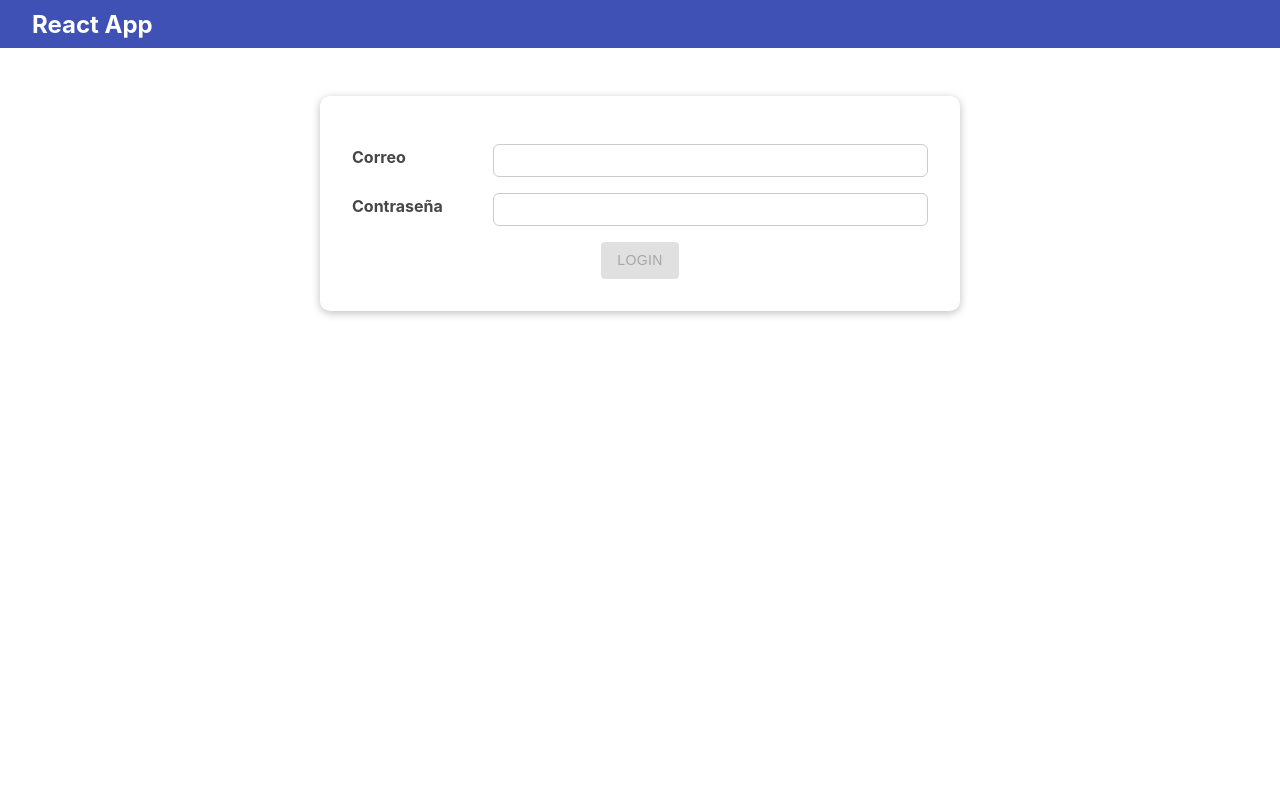
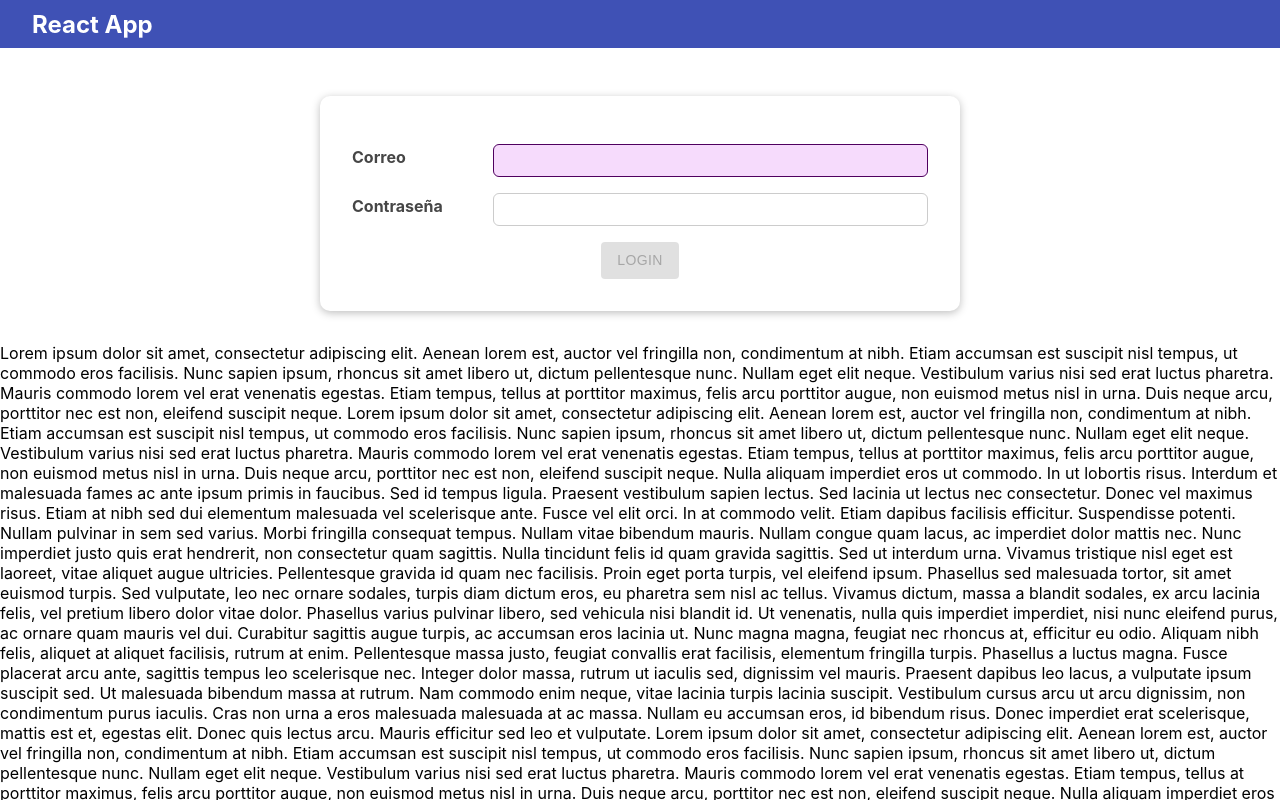
Before and after one commit to DanyDolphin/fundamentos-react, a React (Create React App) app in the folder Proyecto-Inicial/: page / in a window 1280 px wide. Shown: the top 800 px of the page. Built offline with nearby package versions, Linux system fonts and the light colour scheme.

Commit message:
limpieza de useEffectr

```diff
--- a/Proyecto-Inicial/src/App.js
+++ b/Proyecto-Inicial/src/App.js
@@ -28,6 +28,34 @@ function App() {
       <main>
         {!isLoggedIn && <Login onLogin={loginHandler} />}
         {isLoggedIn && <Home onLogout={logoutHandler} />}
+        <p>
+        Lorem ipsum dolor sit amet, consectetur adipiscing elit. Aenean lorem est, auctor vel fringilla non, condimentum at nibh. Etiam accumsan est suscipit nisl tempus, ut commodo eros facilisis. Nunc sapien ipsum, rhoncus sit amet libero ut, dictum pellentesque nunc. Nullam eget elit neque. Vestibulum varius nisi sed erat luctus pharetra. Mauris commodo lorem vel erat venenatis egestas. Etiam tempus, tellus at porttitor maximus, felis arcu porttitor augue, non euismod metus nisl in urna. Duis neque arcu, porttitor nec est non, eleifend suscipit neque.
+        Lorem ipsum dolor sit amet, consectetur adipiscing elit. Aenean lorem est, auctor vel fringilla non, condimentum at nibh. Etiam accumsan est suscipit nisl tempus, ut commodo eros facilisis. Nunc sapien ipsum, rhoncus sit amet libero ut, dictum pellentesque nunc. Nullam eget elit neque. Vestibulum varius nisi sed erat luctus pharetra. Mauris commodo lorem vel erat venenatis egestas. Etiam tempus, tellus at porttitor maximus, felis arcu porttitor augue, non euismod metus nisl in urna. Duis neque arcu, porttitor nec est non, eleifend suscipit neque.
+
+Nulla aliquam imperdiet eros ut commodo. In ut lobortis risus. Interdum et malesuada fames ac ante ipsum primis in faucibus. Sed id tempus ligula. Praesent vestibulum sapien lectus. Sed lacinia ut lectus nec consectetur. Donec vel maximus risus.
+
+Etiam at nibh sed dui elementum malesuada vel scelerisque ante. Fusce vel elit orci. In at commodo velit. Etiam dapibus facilisis efficitur. Suspendisse potenti. Nullam pulvinar in sem sed varius. Morbi fringilla consequat tempus. Nullam vitae bibendum mauris. Nullam congue quam lacus, ac imperdiet dolor mattis nec. Nunc imperdiet justo quis erat hendrerit, non consectetur quam sagittis. Nulla tincidunt felis id quam gravida sagittis. Sed ut interdum urna. Vivamus tristique nisl eget est laoreet, vitae aliquet augue ultricies. Pellentesque gravida id quam nec facilisis.
+
+Proin eget porta turpis, vel eleifend ipsum. Phasellus sed malesuada tortor, sit amet euismod turpis. Sed vulputate, leo nec ornare sodales, turpis diam dictum eros, eu pharetra sem nisl ac tellus. Vivamus dictum, massa a blandit sodales, ex arcu lacinia felis, vel pretium libero dolor vitae dolor. Phasellus varius pulvinar libero, sed vehicula nisi blandit id. Ut venenatis, nulla quis imperdiet imperdiet, nisi nunc eleifend purus, ac ornare quam mauris vel dui. Curabitur sagittis augue turpis, ac accumsan eros lacinia ut. Nunc magna magna, feugiat nec rhoncus at, efficitur eu odio. Aliquam nibh felis, aliquet at aliquet facilisis, rutrum at enim. Pellentesque massa justo, feugiat convallis erat facilisis, elementum fringilla turpis.
+
+Phasellus a luctus magna. Fusce placerat arcu ante, sagittis tempus leo scelerisque nec. Integer dolor massa, rutrum ut iaculis sed, dignissim vel mauris. Praesent dapibus leo lacus, a vulputate ipsum suscipit sed. Ut malesuada bibendum massa at rutrum. Nam commodo enim neque, vitae lacinia turpis lacinia suscipit. Vestibulum cursus arcu ut arcu dignissim, non condimentum purus iaculis. Cras non urna a eros malesuada malesuada at ac massa. Nullam eu accumsan eros, id bibendum risus. Donec imperdiet erat scelerisque, mattis est et, egestas elit. Donec quis lectus arcu. Mauris efficitur sed leo et vulputate.
+Lorem ipsum dolor sit amet, consectetur adipiscing elit. Aenean lorem est, auctor vel fringilla non, condimentum at nibh. Etiam accumsan est suscipit nisl tempus, ut commodo eros facilisis. Nunc sapien ipsum, rhoncus sit amet libero ut, dictum pellentesque nunc. Nullam eget elit neque. Vestibulum varius nisi sed erat luctus pharetra. Mauris commodo lorem vel erat venenatis egestas. Etiam tempus, tellus at porttitor maximus, felis arcu porttitor augue, non euismod metus nisl in urna. Duis neque arcu, porttitor nec est non, eleifend suscipit neque.
+
+Nulla aliquam imperdiet eros ut commodo. In ut lobortis risus. Interdum et malesuada fames ac ante ipsum primis in faucibus. Sed id tempus ligula. Praesent vestibulum sapien lectus. Sed lacinia ut lectus nec consectetur. Donec vel maximus risus.
+
+Etiam at nibh sed dui elementum malesuada vel scelerisque ante. Fusce vel elit orci. In at commodo velit. Etiam dapibus facilisis efficitur. Suspendisse potenti. Nullam pulvinar in sem sed varius. Morbi fringilla consequat tempus. Nullam vitae bibendum mauris. Nullam congue quam lacus, ac imperdiet dolor mattis nec. Nunc imperdiet justo quis erat hendrerit, non consectetur quam sagittis. Nulla tincidunt felis id quam gravida sagittis. Sed ut interdum urna. Vivamus tristique nisl eget est laoreet, vitae aliquet augue ultricies. Pellentesque gravida id quam nec facilisis.
+
+Proin eget porta turpis, vel eleifend ipsum. Phasellus sed malesuada tortor, sit amet euismod turpis. Sed vulputate, leo nec ornare sodales, turpis diam dictum eros, eu pharetra sem nisl ac tellus. Vivamus dictum, massa a blandit sodales, ex arcu lacinia felis, vel pretium libero dolor vitae dolor. Phasellus varius pulvinar libero, sed vehicula nisi blandit id. Ut venenatis, nulla quis imperdiet imperdiet, nisi nunc eleifend purus, ac ornare quam mauris vel dui. Curabitur sagittis augue turpis, ac accumsan eros lacinia ut. Nunc magna magna, feugiat nec rhoncus at, efficitur eu odio. Aliquam nibh felis, aliquet at aliquet facilisis, rutrum at enim. Pellentesque massa justo, feugiat convallis erat facilisis, elementum fringilla turpis.
+
+Phasellus a luctus magna. Fusce placerat arcu ante, sagittis tempus leo scelerisque nec. Integer dolor massa, rutrum ut iaculis sed, dignissim vel mauris. Praesent dapibus leo lacus, a vulputate ipsum suscipit sed. Ut malesuada bibendum massa at rutrum. Nam commodo enim neque, vitae lacinia turpis lacinia suscipit. Vestibulum cursus arcu ut arcu dignissim, non condimentum purus iaculis. Cras non urna a eros malesuada malesuada at ac massa. Nullam eu accumsan eros, id bibendum risus. Donec imperdiet erat scelerisque, mattis est et, egestas elit. Donec quis lectus arcu. Mauris efficitur sed leo et vulputate.
+        Nulla aliquam imperdiet eros ut commodo. In ut lobortis risus. Interdum et malesuada fames ac ante ipsum primis in faucibus. Sed id tempus ligula. Praesent vestibulum sapien lectus. Sed lacinia ut lectus nec consectetur. Donec vel maximus risus.
+
+        Etiam at nibh sed dui elementum malesuada vel scelerisque ante. Fusce vel elit orci. In at commodo velit. Etiam dapibus facilisis efficitur. Suspendisse potenti. Nullam pulvinar in sem sed varius. Morbi fringilla consequat tempus. Nullam vitae bibendum mauris. Nullam congue quam lacus, ac imperdiet dolor mattis nec. Nunc imperdiet justo quis erat hendrerit, non consectetur quam sagittis. Nulla tincidunt felis id quam gravida sagittis. Sed ut interdum urna. Vivamus tristique nisl eget est laoreet, vitae aliquet augue ultricies. Pellentesque gravida id quam nec facilisis.
+
+        Proin eget porta turpis, vel eleifend ipsum. Phasellus sed malesuada tortor, sit amet euismod turpis. Sed vulputate, leo nec ornare sodales, turpis diam dictum eros, eu pharetra sem nisl ac tellus. Vivamus dictum, massa a blandit sodales, ex arcu lacinia felis, vel pretium libero dolor vitae dolor. Phasellus varius pulvinar libero, sed vehicula nisi blandit id. Ut venenatis, nulla quis imperdiet imperdiet, nisi nunc eleifend purus, ac ornare quam mauris vel dui. Curabitur sagittis augue turpis, ac accumsan eros lacinia ut. Nunc magna magna, feugiat nec rhoncus at, efficitur eu odio. Aliquam nibh felis, aliquet at aliquet facilisis, rutrum at enim. Pellentesque massa justo, feugiat convallis erat facilisis, elementum fringilla turpis.
+
+        Phasellus a luctus magna. Fusce placerat arcu ante, sagittis tempus leo scelerisque nec. Integer dolor massa, rutrum ut iaculis sed, dignissim vel mauris. Praesent dapibus leo lacus, a vulputate ipsum suscipit sed. Ut malesuada bibendum massa at rutrum. Nam commodo enim neque, vitae lacinia turpis lacinia suscipit. Vestibulum cursus arcu ut arcu dignissim, non condimentum purus iaculis. Cras non urna a eros malesuada malesuada at ac massa. Nullam eu accumsan eros, id bibendum risus. Donec imperdiet erat scelerisque, mattis est et, egestas elit. Donec quis lectus arcu. Mauris efficitur sed leo et vulputate.
+        </p>
       </main>
     </React.Fragment>
   );
--- a/Proyecto-Inicial/src/components/Login/Login.js
+++ b/Proyecto-Inicial/src/components/Login/Login.js
@@ -1,4 +1,4 @@
-import React, { useEffect, useReducer } from "react";
+import React, { useEffect, useReducer, useRef } from "react";
 
 import Card from "../UI/Card/Card";
 import Button from "../UI/Button/Button";
@@ -8,12 +8,24 @@ import {reducer, initialState, ACTIONS} from './reducer'
 
 function Login(props) {
   const [state, dispatch] = useReducer(reducer, initialState);
+  const emailRef = useRef();
 
   const {email, emailIsValid, password, passwordIsValid, formIsValid} = state
 
   useEffect(() => {
     dispatch({type: ACTIONS.VALIDATE_FORM});
   }, [password, email]);
+
+  useEffect(() => {
+    const scrollHandler = () => {
+      emailRef.current?.focus();
+    }
+    window.addEventListener('scroll', scrollHandler)
+
+    return () => {
+      window.removeEventListener('scroll', scrollHandler);
+    }
+  }, []);
 
   const emailChangeHandler = (event) => {
     dispatch({
@@ -56,6 +68,7 @@ function Login(props) {
         >
           <label htmlFor="email">Correo</label>
           <input
+            ref={emailRef}
             type="email"
             id="email"
             value={email}
```
